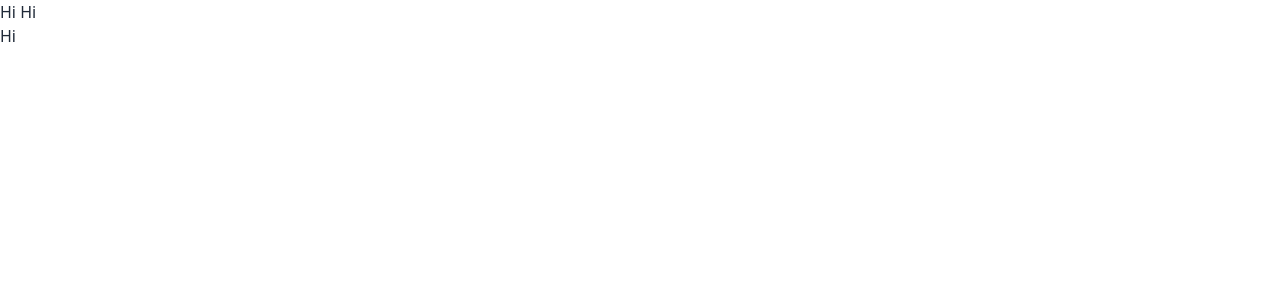
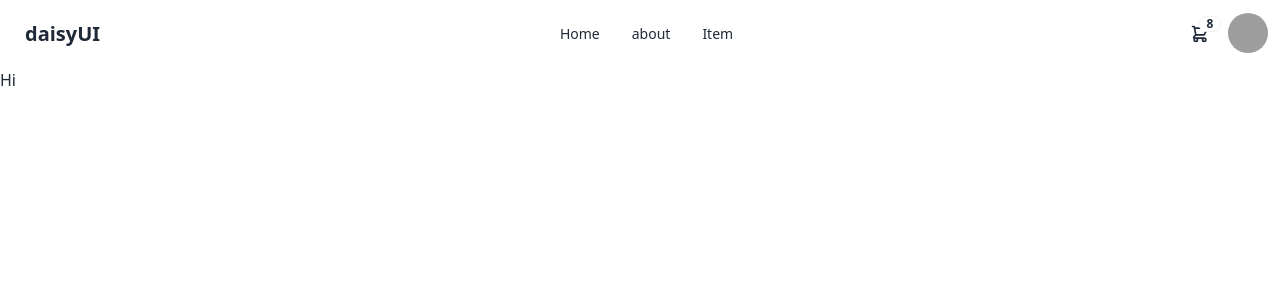
Before and after one commit to BidhanCR/yoga-meditaion-client, a React (Vite) app: page / in a window 1280 px wide. Shown: the top 300 px of the page. Built offline with nearby package versions, Linux system fonts and the light colour scheme; grey boxes are pictures that could not be loaded.

Commit message:
navBar component added

```diff
--- a/package.json
+++ b/package.json
@@ -14,6 +14,7 @@
     "match-sorter": "^6.3.1",
     "react": "^18.2.0",
     "react-dom": "^18.2.0",
+    "react-icons": "^4.9.0",
     "react-router-dom": "^6.12.0",
     "sort-by": "^1.2.0"
   },
--- a/src/Layout/Main.jsx
+++ b/src/Layout/Main.jsx
@@ -1,5 +1,6 @@
 import { Outlet } from "react-router-dom";
-import NavBar from "../Pages/Shared/NavBar/NavBar";
+import NavBar from "../components/Shared/NavBar/NavBar";
+
 
 
 const Main = () => {
--- a/src/Pages/Shared/NavBar/NavBar.jsx
+++ /dev/null
@@ -1,11 +0,0 @@
-
-
-const NavBar = () => {
-    return (
-        <div>
-            <h4>Hi Hi</h4>
-        </div>
-    );
-};
-
-export default NavBar;
--- /dev/null
+++ b/src/components/Shared/NavBar/NavBar.jsx
@@ -0,0 +1,123 @@
+import { Link } from "react-router-dom";
+
+const NavBar = () => {
+  return (
+    <div>
+
+      <div className="navbar bg-base-100 flex justify-between">
+        <div className="">
+          <div className="dropdown">
+            <label tabIndex={0} className="btn btn-ghost lg:hidden">
+              <svg
+                xmlns="http://www.w3.org/2000/svg"
+                className="h-5 w-5"
+                fill="none"
+                viewBox="0 0 24 24"
+                stroke="currentColor"
+              >
+                <path
+                  strokeLinecap="round"
+                  strokeLinejoin="round"
+                  strokeWidth="2"
+                  d="M4 6h16M4 12h8m-8 6h16"
+                />
+              </svg>
+            </label>
+            <ul
+              tabIndex={0}
+              className="menu menu-sm dropdown-content mt-3 p-2 shadow bg-base-100 rounded-box w-52"
+            >
+              <li>
+                <Link to='/'>Home</Link>
+              </li>
+
+              <li>
+              <Link>about</Link>
+              </li>
+              <li>
+              <Link>Item </Link>
+              </li>
+            </ul>
+          </div>
+          <a className="btn btn-ghost normal-case text-xl">daisyUI</a>
+        </div>
+        <div className=" hidden lg:flex">
+          <ul className="menu menu-horizontal px-1">
+          <li>
+                <Link to='/'>Home</Link>
+              </li>
+
+              <li>
+              <Link>about</Link>
+              </li>
+              <li>
+              <Link>Item </Link>
+              </li>
+          </ul>
+        </div>
+        <div className="flex-none">
+          <div className="dropdown dropdown-end">
+            <label tabIndex={0} className="btn btn-ghost btn-circle">
+              <div className="indicator">
+                <svg
+                  xmlns="http://www.w3.org/2000/svg"
+                  className="h-5 w-5"
+                  fill="none"
+                  viewBox="0 0 24 24"
+                  stroke="currentColor"
+                >
+                  <path
+                    strokeLinecap="round"
+                    strokeLinejoin="round"
+                    strokeWidth="2"
+                    d="M3 3h2l.4 2M7 13h10l4-8H5.4M7 13L5.4 5M7 13l-2.293 2.293c-.63.63-.184 1.707.707 1.707H17m0 0a2 2 0 100 4 2 2 0 000-4zm-8 2a2 2 0 11-4 0 2 2 0 014 0z"
+                  />
+                </svg>
+                <span className="badge badge-sm indicator-item">8</span>
+              </div>
+            </label>
+            <div
+              tabIndex={0}
+              className="mt-3 card card-compact dropdown-content w-52 bg-base-100 shadow"
+            >
+              <div className="card-body">
+                <span className="font-bold text-lg">8 Items</span>
+                <span className="text-info">Subtotal: $999</span>
+                <div className="card-actions">
+                  <button className="btn btn-primary btn-block">
+                    View cart
+                  </button>
+                </div>
+              </div>
+            </div>
+          </div>
+          <div className="dropdown dropdown-end">
+            <label tabIndex={0} className="btn btn-ghost btn-circle avatar">
+              <div className="w-10 rounded-full">
+                <img src="https://i.ibb.co/6B8n1th/placeholder.jpg" />
+              </div>
+            </label>
+            <ul
+              tabIndex={0}
+              className="menu menu-sm dropdown-content mt-3 p-2 shadow bg-base-100 rounded-box w-52"
+            >
+              <li>
+                <a className="justify-between">
+                  Profile
+                </a>
+              </li>
+              <li>
+                <a>Settings</a>
+              </li>
+              <li>
+                <a>Logout</a>
+              </li>
+            </ul>
+          </div>
+        </div>
+      </div>
+    </div>
+  );
+};
+
+export default NavBar;
```
Also changed, not shown: 1 other file (tests, documents, lock files or other folders).
